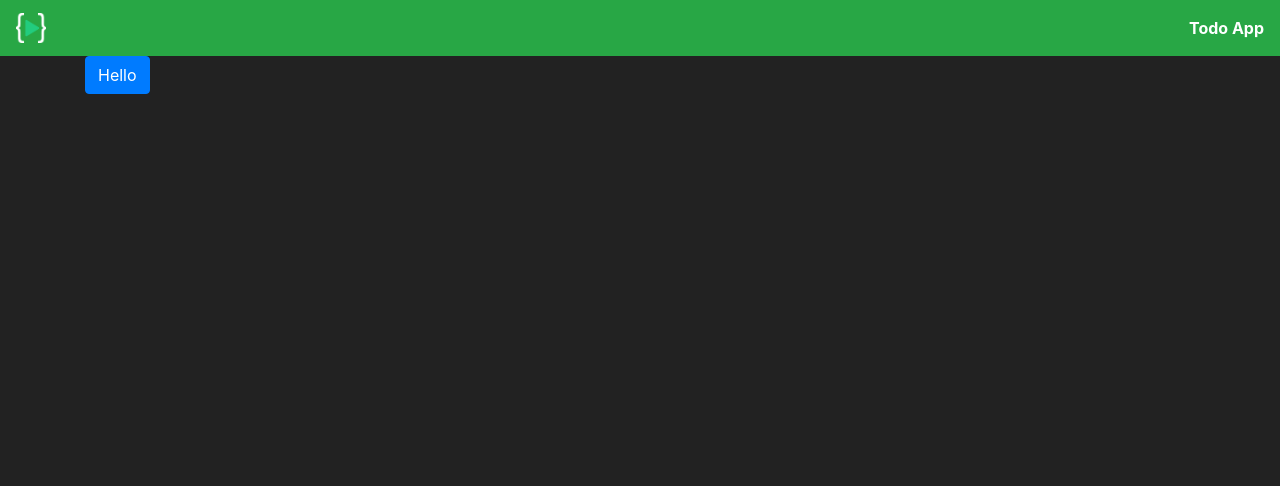
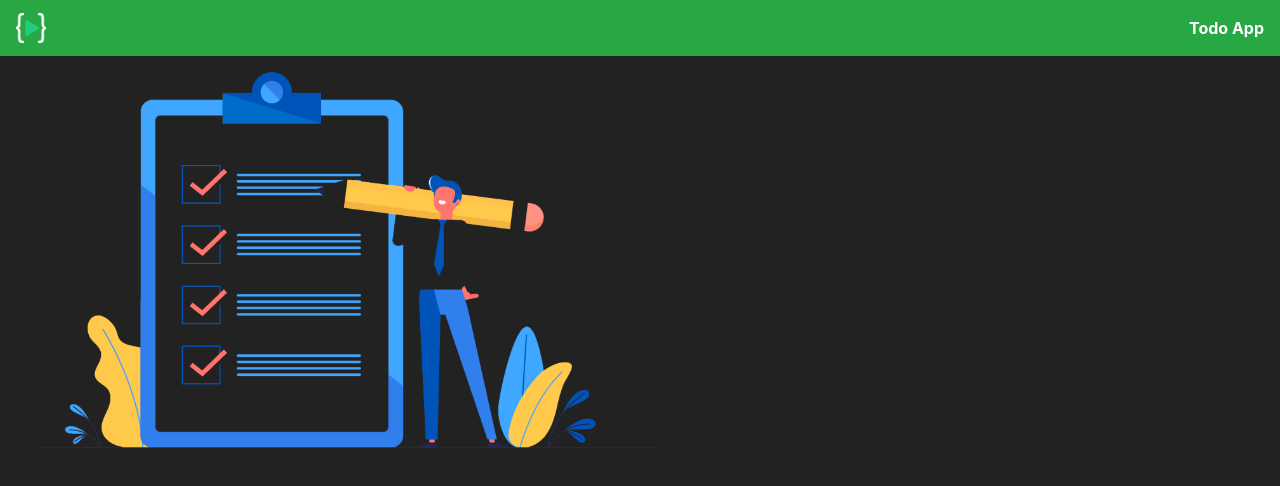
Before and after one commit to sankeshreddy/Angular, an Angular app in the folder todo-app/: page / in a window 1280 px wide. Shown: the top 486 px of the page. Built offline with nearby package versions, Linux system fonts and the light colour scheme.

Commit message:
All the children components of Todo App are delcared inside app component

```diff
--- a/todo-app/src/app/app.component.html
+++ b/todo-app/src/app/app.component.html
@@ -1,4 +1,14 @@
-<app-header></app-header>
-<div class="container">
-  <button class="btn btn-primary">Hello</button>
-</div>
+<ng-container>
+  <app-header></app-header>
+  <div class="container m-3">
+    <div class="row">
+      <div class="class col-lg-7">
+        <img src="../../assets/todo.png" class="img-fluid" alt="" />
+      </div>
+      <div class="class col-lg-5">
+        <app-todo-form></app-todo-form>
+        <app-todos></app-todos>
+      </div>
+    </div>
+  </div>
+</ng-container>
```
